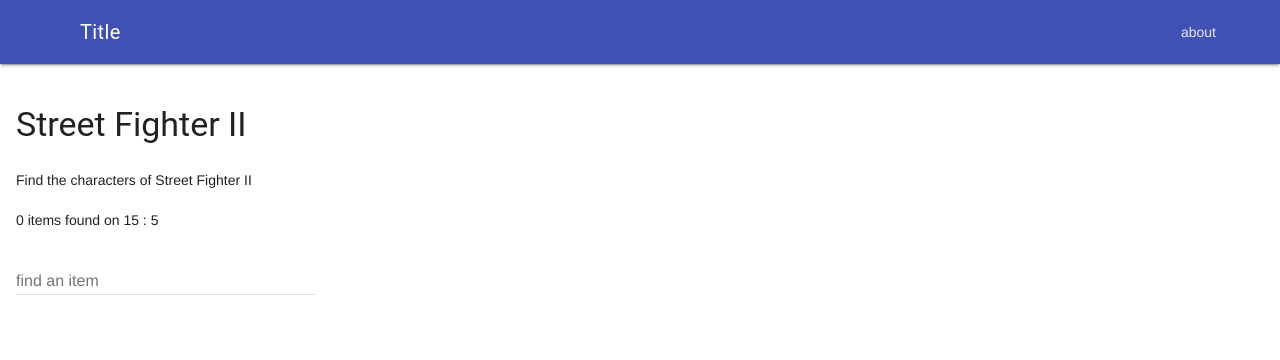
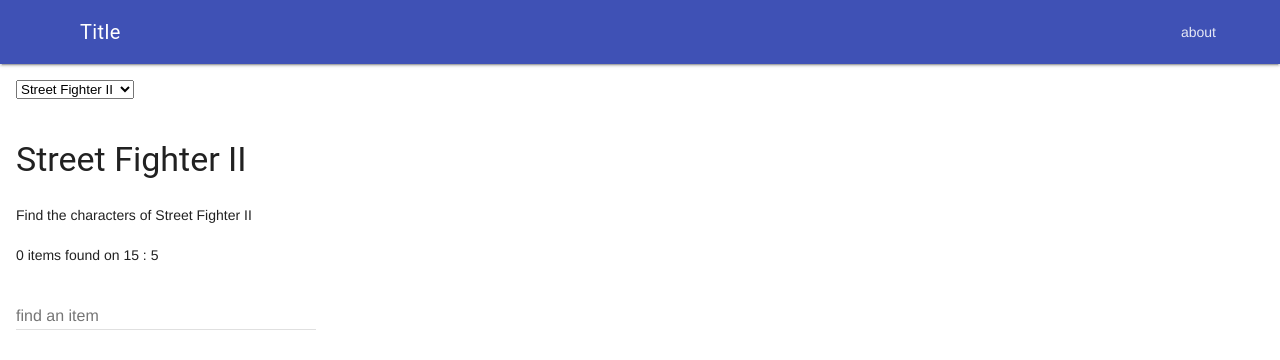
Before and after one commit to hyptos/game-nameit, a plain HTML site: page index.html in a window 1280 px wide. Drawn offline with nearby package versions, Linux system fonts and the light colour scheme.

Commit message:
game dynamic

```diff
--- a/index.html
+++ b/index.html
@@ -1,4 +1,5 @@
-<html lang="en"><head>
+<html lang="en">
+<head>
     <title>Game - Name it</title>
     <meta charset="utf-8">
     <meta name="viewport" content="width=device-width, initial-scale=1, maximum-scale=1, user-scalable=no">
@@ -38,11 +39,17 @@
             <div id="app">
                 <div class="mdl-grid">
                     <div class="mdl-cell  mdl-cell--12-col mdl-cell--12-col-tablet">
+                        <select class="" v-model="selected"  v-on:change="updateGame(selected)" >
+                            <option v-for="item in items"  v-bind:value="item.id">{{item.title}}</option>
+                        </select>
+                    </div>
+                    <div class="mdl-cell  mdl-cell--12-col mdl-cell--12-col-tablet">
                         <h3>
-			  		{{title}}
+                            {{game.title}}
                         </h3>
-			  	<p>{{description}}</p>
-			  	<p><span>{{cptSeen}} items found on {{this.items.length}} : {{getTimeSeconds()}}</span></p>
+                        <p>{{game.description}}</p>
+
+                        <p><span>{{game.cptSeen}} items found on {{game.data.length}} : {{getTimeSeconds()}}</span></p>
 
                         <div class="mdl-textfield mdl-js-textfield">
                             <input class="mdl-textfield__input" type="text" id="search"
@@ -57,7 +64,7 @@
                 <div class="mdl-grid">
                     <div class="mdl-cell  mdl-cell--12-col mdl-cell--12-col-tablet">
                         <ul class="demo-list-item mdl-list">
-				    <display-item v-for="item in items"  v-if="item.seen" v-bind:display="item"></display-item>
+                            <display-item v-for="item in game.data" v-if="item.seen" v-bind:display="item"></display-item>
                         </ul>
                     </div>
                 </div>
@@ -70,17 +77,17 @@
 
 <script type="text/javascript">
 
-	var contains = function(needle) {
+    var contains = function (needle) {
         // Per spec, the way to identify NaN is that it is not equal to itself
         var findNaN = needle !== needle;
         var indexOf;
 
         var i = -1, index = -1;
 
-        for(i = 0; i < this.length; i++) {
+        for (i = 0; i < this.length; i++) {
             var item = this[i];
 
-            if((findNaN && item.title !== item.title) || item.title === needle) {
+            if ((findNaN && item.title !== item.title) || item.title === needle) {
                 index = i;
                 break;
             }
@@ -91,58 +98,113 @@
     Vue.component('display-item', {
         props: ['display'],
         template: '<li class="mdl-list__item">{{ display.title }}</li>'
-		})
+    });
+
+    Vue.component('display-option', {
+        props: ['option'],
+        template: '<option class="" value="{{option.id}}">{{ option }}</option>'
+    });
 
 
     var app = new Vue({
         el: '#app',
         data: {
-		  	search : '',
+            search: '',
+            game:{},
+            selected:'street_fighter_ii',
+            items:[
+                {
+                    id: 'street_fighter_ii',
+                    title: 'Street Fighter II',
+                    description: 'Find the characters of Street Fighter II',
+                    cptSeen: 0,
                     timerStartedAt: Date.now(),
                     timerCurrentTime: Date.now(),
-		  	title : 'Street Fighter II',
-		  	description : 'Find the characters of Street Fighter II',
-		  	cptSeen : 0,
-		    items: [
-		      { seen: false, title: 'Akuma' },
-		      { seen: false, title: 'Balrog' },
-		      { seen: false, title: 'Blanka' },
-		      { seen: false, title: 'Cammy' },
-		      { seen: false, title: 'Chun-Li' },
-		      { seen: false, title: 'Dee Jay' },
-		      { seen: false, title: 'Dhalsim' },
-		      { seen: false, title: 'Honda' },
-		      { seen: false, title: 'Guile' },
-		      { seen: false, title: 'Ken' },
-		      { seen: false, title: 'M.Bison' },
-		      { seen: false, title: 'Ryu' },
-		      { seen: false, title: 'T.Hawk' },
-		      { seen: false, title: 'Vega' },
-		      { seen: false, title: 'Zangief' }
+                    data:[
+                        {seen: false, title: 'Akuma'},
+                        {seen: false, title: 'Balrog'},
+                        {seen: false, title: 'Blanka'},
+                        {seen: false, title: 'Cammy'},
+                        {seen: false, title: 'Chun-Li'},
+                        {seen: false, title: 'Dee Jay'},
+                        {seen: false, title: 'Dhalsim'},
+                        {seen: false, title: 'Honda'},
+                        {seen: false, title: 'Guile'},
+                        {seen: false, title: 'Ken'},
+                        {seen: false, title: 'M.Bison'},
+                        {seen: false, title: 'Ryu'},
+                        {seen: false, title: 'T.Hawk'},
+                        {seen: false, title: 'Vega'},
+                        {seen: false, title: 'Zangief'}
+                    ]
+                },
+                {
+                    id: 'street_fighter_iii',
+                    title: 'Street Fighter III',
+                    description: 'Find the characters of Street Fighter III',
+                    cptSeen: 0,
+                    timerStartedAt: Date.now(),
+                    timerCurrentTime: Date.now(),
+                    data:[
+                        {seen: false, title: 'Akuma'},
+                        {seen: false, title: 'Ryu'},
+                        {seen: false, title: 'Chun-Li'},
+                        {seen: false, title: 'Gill'},
+                        {seen: false, title: 'Urien'},
+                        {seen: false, title: 'Ken'},
+                        {seen: false, title: 'Shin Akuma'},
+                        {seen: false, title: 'Ibuki'},
+                        {seen: false, title: 'Alex'},
+                        {seen: false, title: 'Oro'},
+                        {seen: false, title: 'Q'},
+                        {seen: false, title: 'Sean'},
+                        {seen: false, title: 'Elena'},
+                        {seen: false, title: 'Hugo'},
+                        {seen: false, title: 'Makoto'},
+                        {seen: false, title: 'Necro'},
+                        {seen: false, title: 'Dudley'},
+                        {seen: false, title: 'Twelve'},
+                        {seen: false, title: 'Yun'},
+                        {seen: false, title: 'Remy'},
+                        {seen: false, title: 'Yang'},
+                    ]
+                }
             ],
         },
-			created:function(){
-				var that = this;
+        created: function () {
+            this.game = this.items[0]
+            var that = this.items[0];
+            if(that) {
                 window.setInterval(
-					function(){
-						if(that.cptSeen != that.items.length){
+                    function () {
+                        if (that.cptSeen != that.data.length) {
                             that.timerCurrentTime = new Date();
                         }
                     }, 1000);
+            }
         },
         methods: {
             checkItems: function () {
-		    	index = contains.call(this.items, this.search);
-		    	if(index != -1 && !this.items[index].seen){
-		    		this.items[index].seen = true;
-		    		this.cptSeen++;
+                index = contains.call(this.game.data, this.search);
+                if (index != -1 && !this.game.data[index].seen) {
+                    this.game.data[index].seen = true;
+                    this.game.cptSeen++;
                 } else {
                     console.log('nay')
                 }
                 this.search = ''
             },
-		    getTimeSeconds() {
-		        return Math.round((this.timerCurrentTime - this.timerStartedAt)/ 1000, 2);
+            updateGame: function(id){
+
+                for(var i = 0; i < this.items.length;i++) {
+                    var item = this.items[i];
+                    if(item.id === id) {
+                        this.game = item;
+                    }
+                }
+            },
+            getTimeSeconds: function () {
+                return Math.round((this.game.timerCurrentTime - this.game.timerStartedAt) / 1000, 2);
             }
         }
     })
```
Also changed, not shown: 1 other file. Lines whose indentation alone changed are shown as unchanged.
